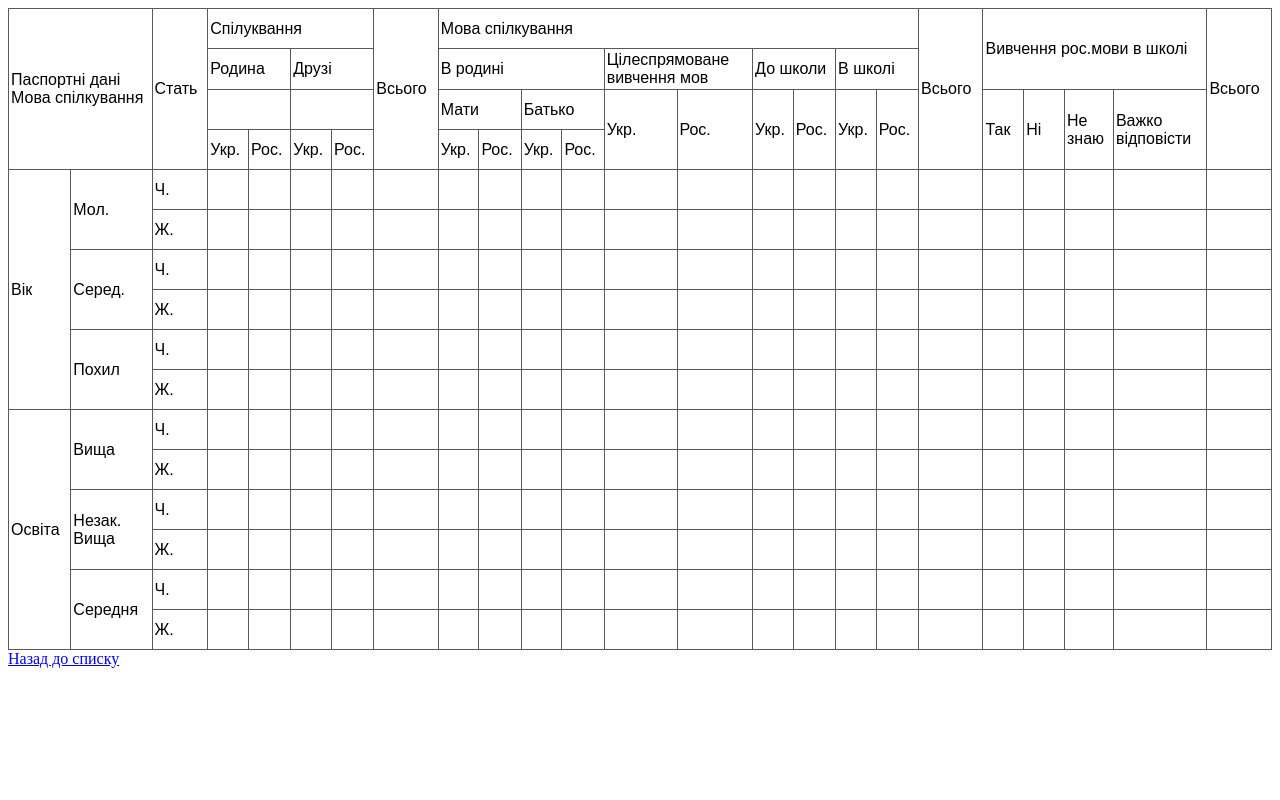
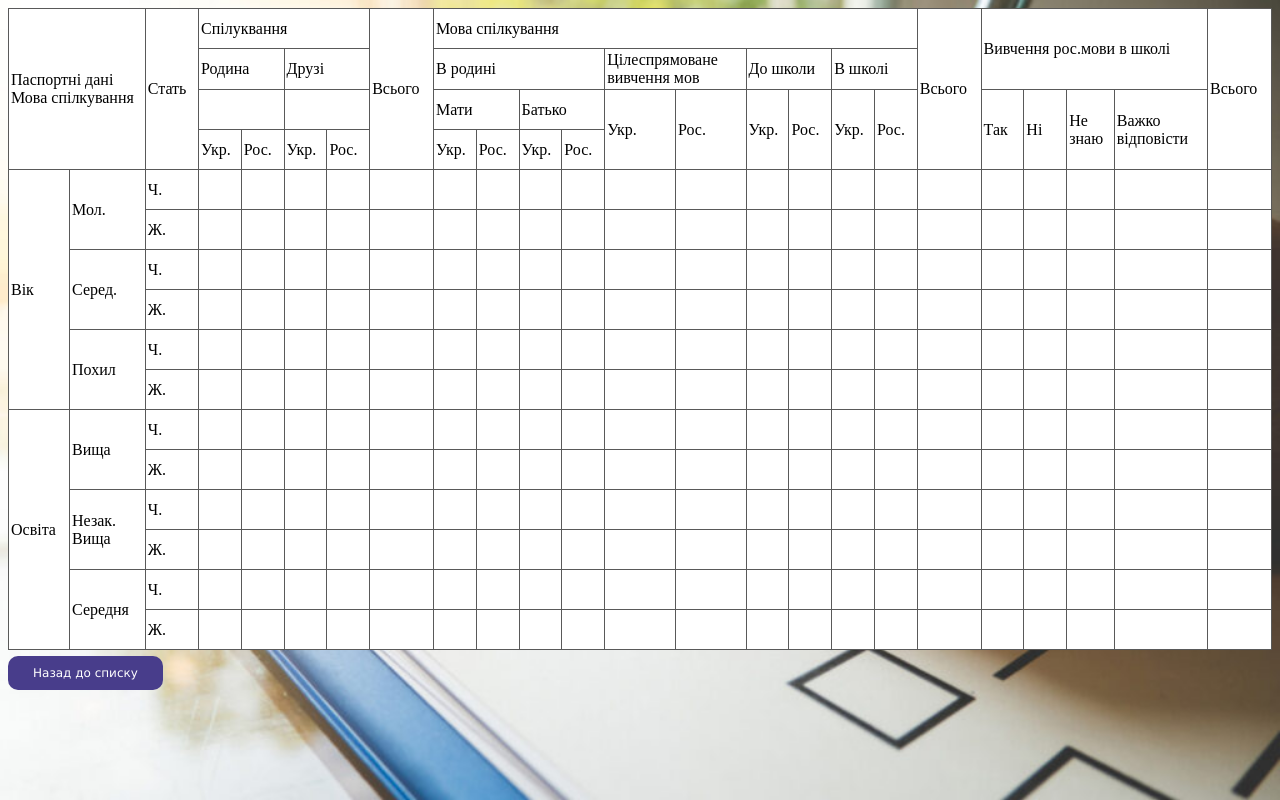
Before and after one commit to DulskyiIvan/soc_lingv_practice, a Symfony app: template templates/report/index2.html.twig in a window 1280 px wide. Run offline with Twig, Linux system fonts and the light colour scheme; the template is opened without the code that fills it, so the values that code supplies are empty; some libraries are stand-ins or nearby versions.

Commit message:
added css for reports updated ReportController

```diff
--- a/public/report.css
+++ b/public/report.css
@@ -1,20 +1,11 @@
-table{
-    font-family: Arial;
-    width: 100%;
-    border-collapse:collapse;
-    border-spacing:0;
-    display: table;
+body{
+
+    background-image: url("/images/AdobeStock-168775357-1030x676-1024x672.jpeg") ;
+    -webkit-background-size: cover;
+    -moz-background-size: cover;
+    -o-background-size: cover;
+    background-size: cover;
+    /*background-position: center;*/
+
 
 }
-table, td, th {
-    border: 1px solid #595959;
-}
-td, th {
-    padding: 2px;
-    width: 30px;
-    height: 35px;
-
-}
-th {
-    background-color: #7accee;
-}
--- a/src/Controller/ReportController.php
+++ b/src/Controller/ReportController.php
@@ -73,7 +73,7 @@
         $dompdf->render();
 
         // Output the generated PDF to Browser (force download)
-        $dompdf->stream("mypdf.pdf", [
+        $dompdf->stream("Зведена таблиця №1.pdf", [
             "Attachment" => true
         ]);
     }
--- a/templates/report/index2.html.twig
+++ b/templates/report/index2.html.twig
@@ -3,6 +3,49 @@
 {% block title %}Зведена таблиця №1{% endblock %}
 {% block stylesheets %}
     <link href="{{ asset('report.css') }}" rel="stylesheet" />
+  <style>
+
+      a {
+          font-family: "Lucida Sans Unicode", "Lucida Grande", Sans-Serif;
+          text-decoration: none;
+          font-size: 12px;
+          padding: 10px 25px;
+          color: #ffffff;
+          background-color: darkslateblue;
+          border-radius: 10px;
+
+
+      }
+      a:hover{
+          text-decoration: none;
+          font-size: 12px;
+          padding: 10px 25px;
+          color: #ffffff;
+          background-color: rgba(44, 45, 39, 0.66);
+          border-radius: 10px;
+      }
+      table{
+
+          width: 100%;
+          border-collapse:collapse;
+          border-spacing:0;
+          display: table;
+          background-color: white;
+
+      }
+      table, td, th {
+          border: 1px solid #595959;
+      }
+      td, th {
+          padding: 2px;
+          width: 30px;
+          height: 35px;
+
+      }
+      th {
+          background-color: #7accee;
+      }
+  </style>
 {% endblock %}
 {% block body %}
 
@@ -354,5 +397,6 @@
         </tr>
         </tbody>
     </table>
+    <pre></pre>
     <a href="{{ path('report') }}" >Назад до списку</a>
 {% endblock %}
```
Also changed, not shown: templates/report/index.html.twig (+49 -2 lines), templates/report/index3.html.twig (+44 -0 lines).
